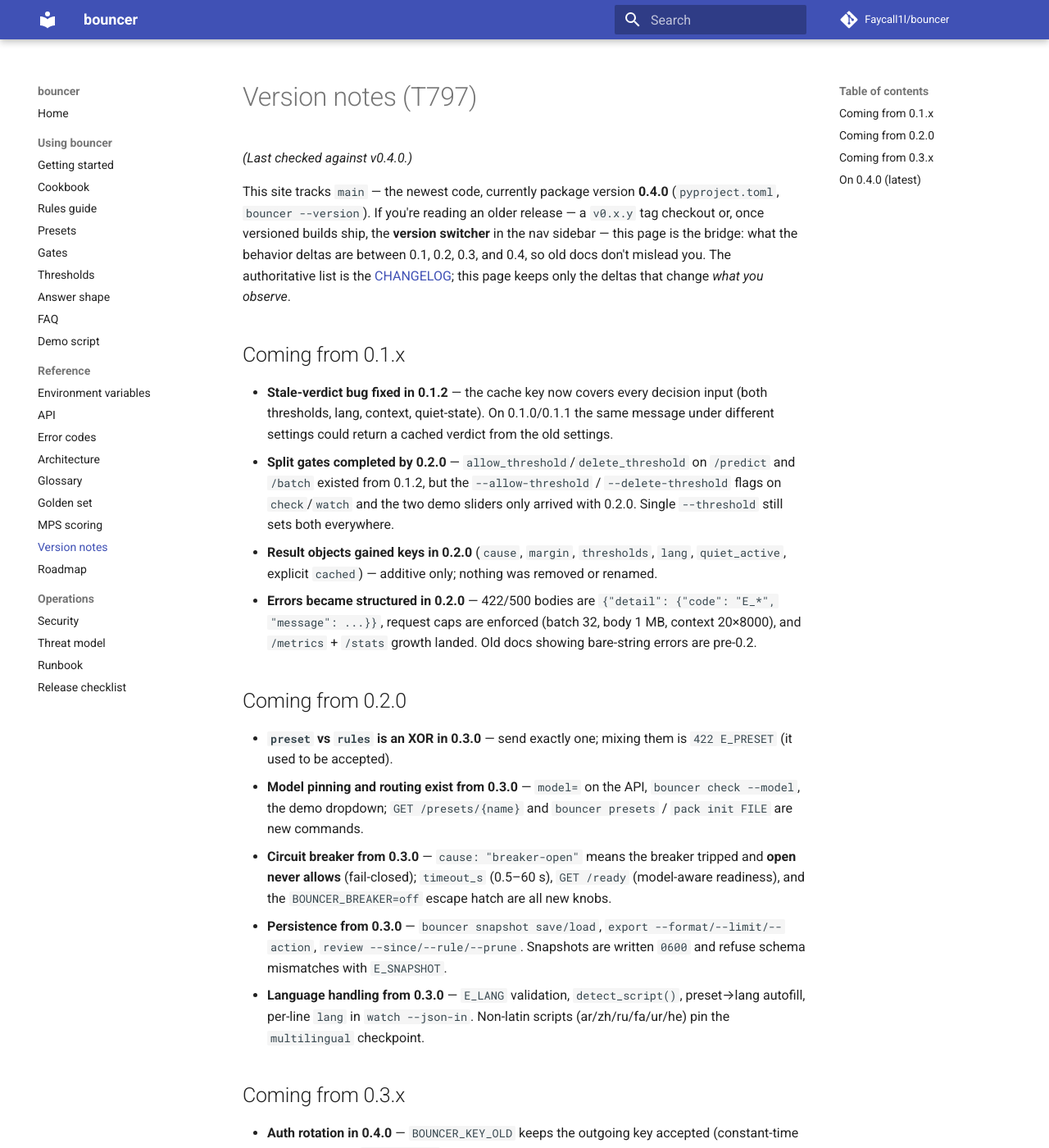
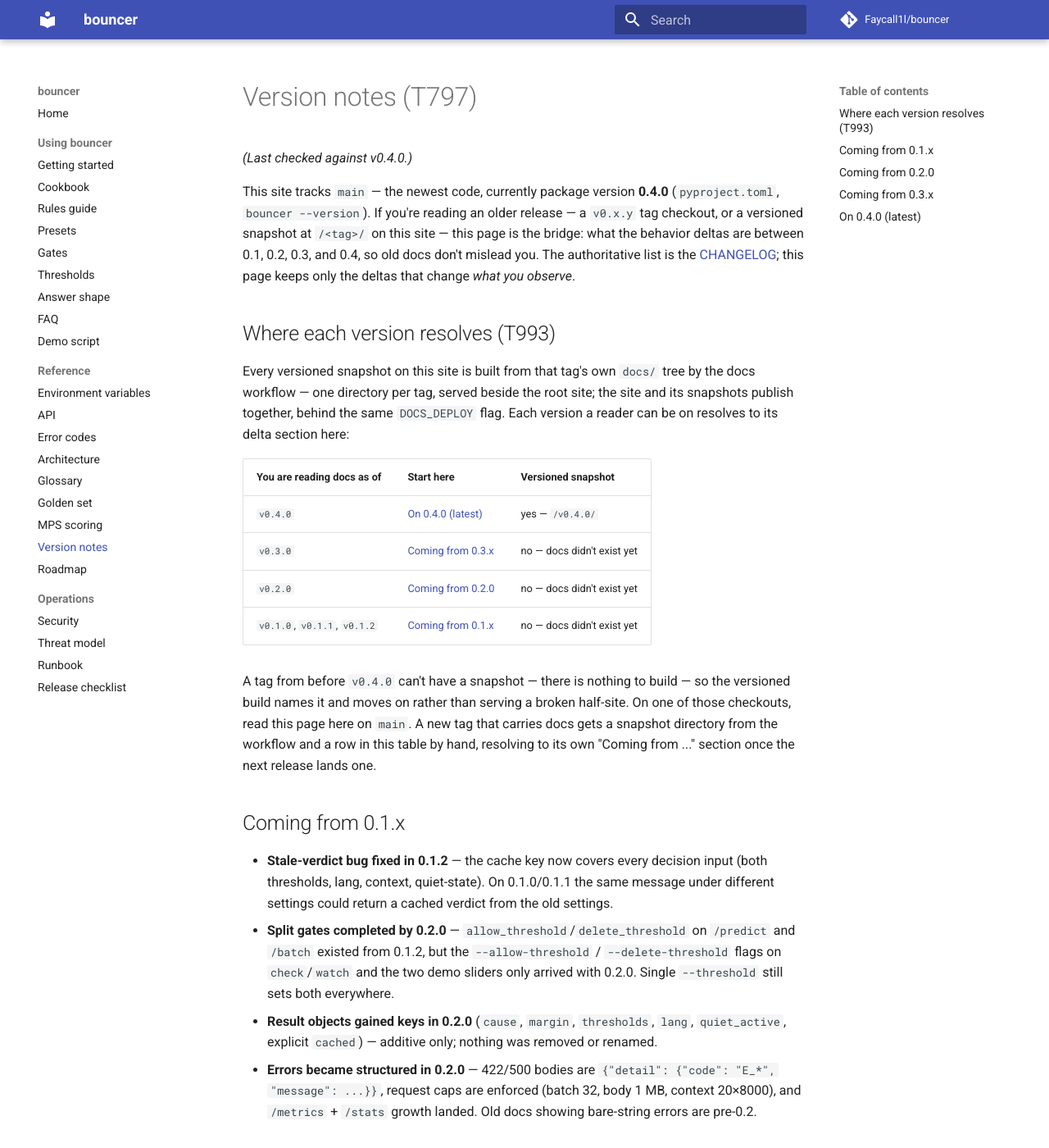
Before and after one commit to Faycall1l/bouncer, an MkDocs documentation site: the page built from docs/versions.md, in a window 1280 px wide and 1400 px high. Shown: the whole window at 82% size. Built offline with MkDocs 1.6.1 and Material for MkDocs 9.7.7, drawn with Linux system fonts in a browser that asks for light colours; comment, search, counter and statistics services are not loaded; some of the changed text lies outside the part shown.

Commit message:
T993: versions page resolves every version to its delta section

```diff
--- a/docs/versions.md
+++ b/docs/versions.md
@@ -4,12 +4,34 @@
 
 This site tracks `main` — the newest code, currently package version
 **0.4.0** (`pyproject.toml`, `bouncer --version`). If you're reading an
-older release — a `v0.x.y` tag checkout or, once versioned builds ship,
-the **version switcher** in the nav sidebar — this page is the bridge:
-what the behavior deltas are between 0.1, 0.2, 0.3, and 0.4, so old docs
-don't mislead you. The authoritative list is the
+older release — a `v0.x.y` tag checkout, or a versioned snapshot at
+`/<tag>/` on this site — this page is the bridge: what the behavior
+deltas are between 0.1, 0.2, 0.3, and 0.4, so old docs don't mislead
+you. The authoritative list is the
 [CHANGELOG](https://github.com/Faycall1l/bouncer/blob/main/CHANGELOG.md);
 this page keeps only the deltas that change *what you observe*.
+
+## Where each version resolves (T993)
+
+Every versioned snapshot on this site is built from that tag's own
+`docs/` tree by the docs workflow — one directory per tag, served
+beside the root site; the site and its snapshots publish together,
+behind the same `DOCS_DEPLOY` flag. Each version a reader can be on
+resolves to its delta section here:
+
+| You are reading docs as of | Start here | Versioned snapshot |
+| --- | --- | --- |
+| `v0.4.0` | [On 0.4.0 (latest)](#on-040-latest) | yes — `/v0.4.0/` |
+| `v0.3.0` | [Coming from 0.3.x](#coming-from-03x) | no — docs didn't exist yet |
+| `v0.2.0` | [Coming from 0.2.0](#coming-from-020) | no — docs didn't exist yet |
+| `v0.1.0`, `v0.1.1`, `v0.1.2` | [Coming from 0.1.x](#coming-from-01x) | no — docs didn't exist yet |
+
+A tag from before `v0.4.0` can't have a snapshot — there is nothing to
+build — so the versioned build names it and moves on rather than
+serving a broken half-site. On one of those checkouts, read this page
+here on `main`. A new tag that carries docs gets a snapshot directory
+from the workflow and a row in this table by hand, resolving to its
+own "Coming from ..." section once the next release lands one.
 
 ## Coming from 0.1.x
 
@@ -75,9 +97,9 @@
 
 ## On 0.4.0 (latest)
 
-You're current — nothing above applies. Watch this page and the CHANGELOG
-when a versioned build of the site starts serving older docs through the
-switcher; each switcher entry will resolve to the delta section matching
-its version.
+You're current — nothing above applies. This same page is what the
+`/v0.4.0/` snapshot serves, so the table at the top lands you in the
+right place either way. When the next release tags, it joins that
+table with its own delta section.
 
 Terms used here are defined in the [Glossary](glossary.md).
```
Also changed, not shown: TODO.md (+1 -1 lines), 2 other files.
